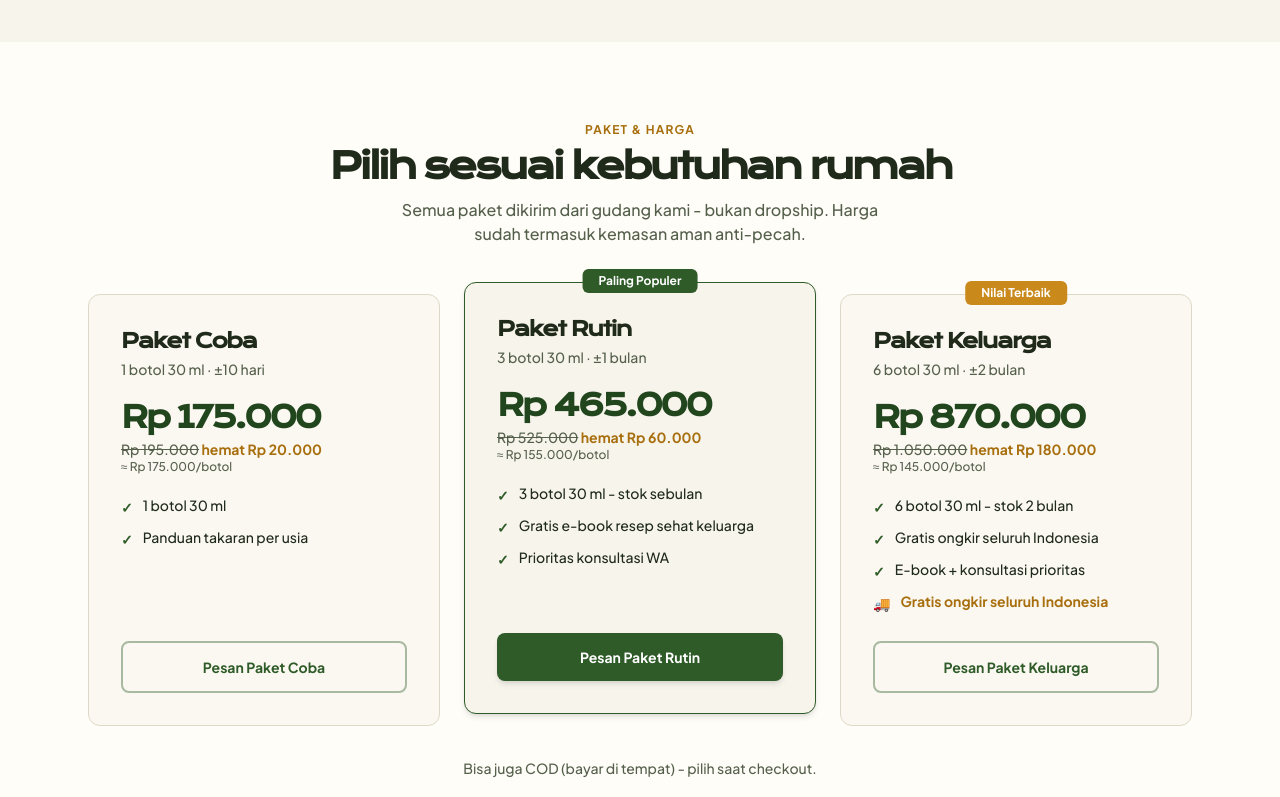
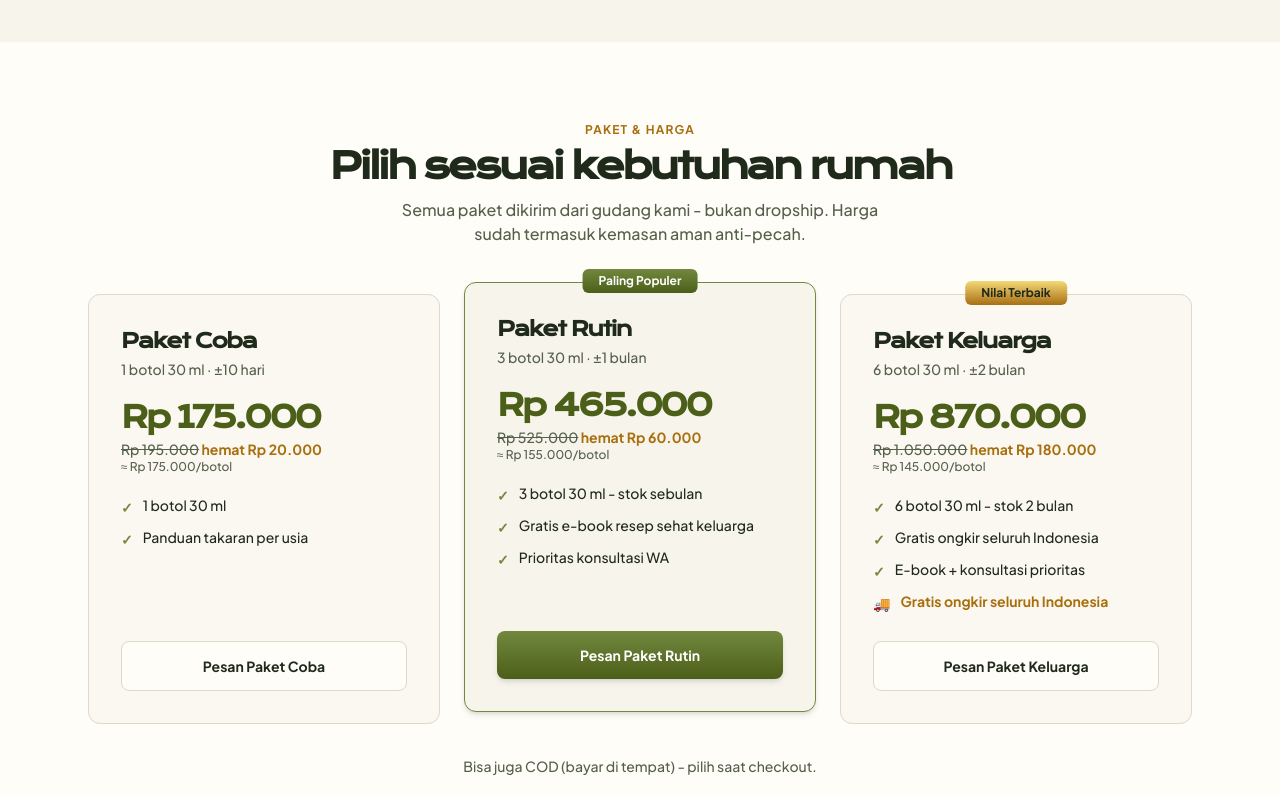
Before and after one commit to zoofasoup/nuralive, a Next.js app: page / in a window 1280 px wide. Shown: the part 2000-2797 px from the top of the page. Built offline with nearby package versions, Linux system fonts and the light colour scheme; no server answers.

Commit message:
Incorporate subtle gradients on buttons and update base colors to match screenshot

```diff
--- a/src/app/globals.css
+++ b/src/app/globals.css
@@ -6,10 +6,10 @@
   --cream-deep: #efeadd;
   --ink: #1f2a1b;
   --ink-soft: #55604c;
-  --leaf: #2e5b28;
-  --leaf-deep: #21451d;
+  --leaf: #73883e;
+  --leaf-deep: #4b5f19;
   --leaf-bright: #3d7a35;
-  --honey: #c98a1b;
+  --honey: #f3da74;
   --honey-deep: #a86f0e;
   --honey-pale: #f6e8c8;
   --line: #ded8c6;
--- a/src/components/Navbar.tsx
+++ b/src/components/Navbar.tsx
@@ -34,7 +34,7 @@ export default function Navbar() {
           ))}
           <Link
             href="/#paket"
-            className="rounded-full bg-leaf px-5 py-2.5 text-sm font-bold text-white shadow-sm transition hover:bg-leaf-deep"
+            className="rounded-full bg-gradient-to-b from-leaf to-leaf-deep px-5 py-2.5 text-sm font-bold text-white shadow-sm transition hover:from-leaf-deep hover:to-leaf-deep"
           >
             Beli Sekarang
           </Link>
@@ -66,7 +66,7 @@ export default function Navbar() {
           <Link
             href="/#paket"
             onClick={() => setOpen(false)}
-            className="mt-3 block rounded-full bg-leaf px-5 py-3 text-center text-sm font-bold text-white"
+            className="mt-3 block rounded-full bg-gradient-to-b from-leaf to-leaf-deep px-5 py-3 text-center text-sm font-bold text-white"
           >
             Beli Sekarang
           </Link>
--- a/src/components/landing/FloatingCTA.tsx
+++ b/src/components/landing/FloatingCTA.tsx
@@ -37,7 +37,7 @@ export default function FloatingCTA() {
       >
         <Link
           href="/#paket"
-          className="block rounded-full bg-leaf py-3.5 text-center text-sm font-bold text-white shadow-lg"
+          className="block rounded-full bg-gradient-to-b from-leaf to-leaf-deep py-3.5 text-center text-sm font-bold text-white shadow-lg"
         >
           Beli Sekarang - mulai Rp 175rb
         </Link>
--- a/src/components/landing/Hero.tsx
+++ b/src/components/landing/Hero.tsx
@@ -28,7 +28,7 @@ export default function Hero() {
           <div className="mt-8 flex flex-wrap items-center gap-3">
             <Link
               href="#paket"
-              className="rounded-lg bg-leaf px-8 py-4 text-base font-bold text-white shadow-md transition hover:bg-leaf-deep"
+              className="rounded-lg bg-gradient-to-b from-leaf to-leaf-deep px-8 py-4 text-base font-bold text-white shadow-md transition hover:from-leaf-deep hover:to-leaf-deep"
             >
               Beli Sekarang
             </Link>
--- a/src/components/landing/LeadMagnet.tsx
+++ b/src/components/landing/LeadMagnet.tsx
@@ -63,7 +63,7 @@ export default function LeadMagnet() {
             <button
               type="submit"
               disabled={state === "loading"}
-              className="rounded-full bg-honey px-7 py-3.5 text-sm font-bold text-white transition hover:bg-honey-deep disabled:opacity-60"
+              className="rounded-full bg-gradient-to-b from-honey to-honey-deep px-7 py-3.5 text-sm font-bold text-ink transition hover:from-honey-deep hover:to-honey-deep disabled:opacity-60"
             >
               {state === "loading" ? "Mengirim…" : "Kirim E-book"}
             </button>
--- a/src/components/landing/Pricing.tsx
+++ b/src/components/landing/Pricing.tsx
@@ -32,8 +32,8 @@ export default function Pricing() {
                   <span
                     className={`absolute -top-3.5 left-1/2 -translate-x-1/2 rounded-md px-4 py-1 text-xs font-bold whitespace-nowrap ${
                       highlight
-                        ? "bg-leaf text-white"
-                        : "bg-honey text-white"
+                        ? "bg-gradient-to-b from-leaf to-leaf-deep text-white"
+                        : "bg-gradient-to-b from-honey to-honey-deep text-ink"
                     }`}
                   >
                     {p.badge}
@@ -81,8 +81,8 @@ export default function Pricing() {
                   rel="noopener"
                   className={`mt-7 block rounded-lg py-3.5 text-center text-sm font-bold transition ${
                     highlight
-                      ? "bg-leaf text-white shadow-md hover:bg-leaf-deep"
-                      : "border-2 border-leaf/40 text-leaf hover:border-leaf hover:bg-paper"
+                      ? "bg-gradient-to-b from-leaf to-leaf-deep text-white shadow-md hover:from-leaf-deep hover:to-leaf-deep"
+                      : "bg-paper text-ink border border-line hover:border-leaf"
                   }`}
                 >
                   Pesan {p.label}
```
